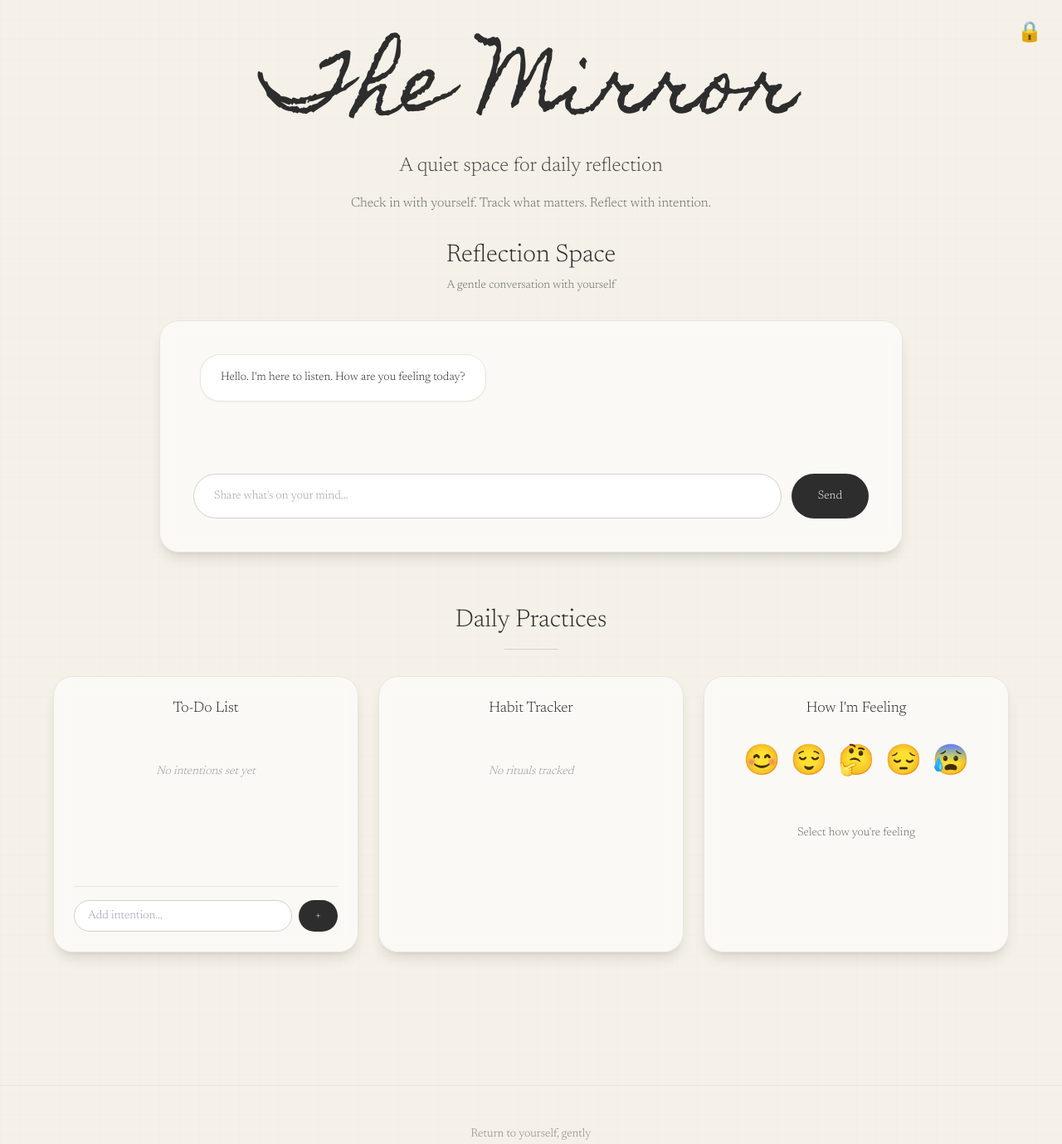
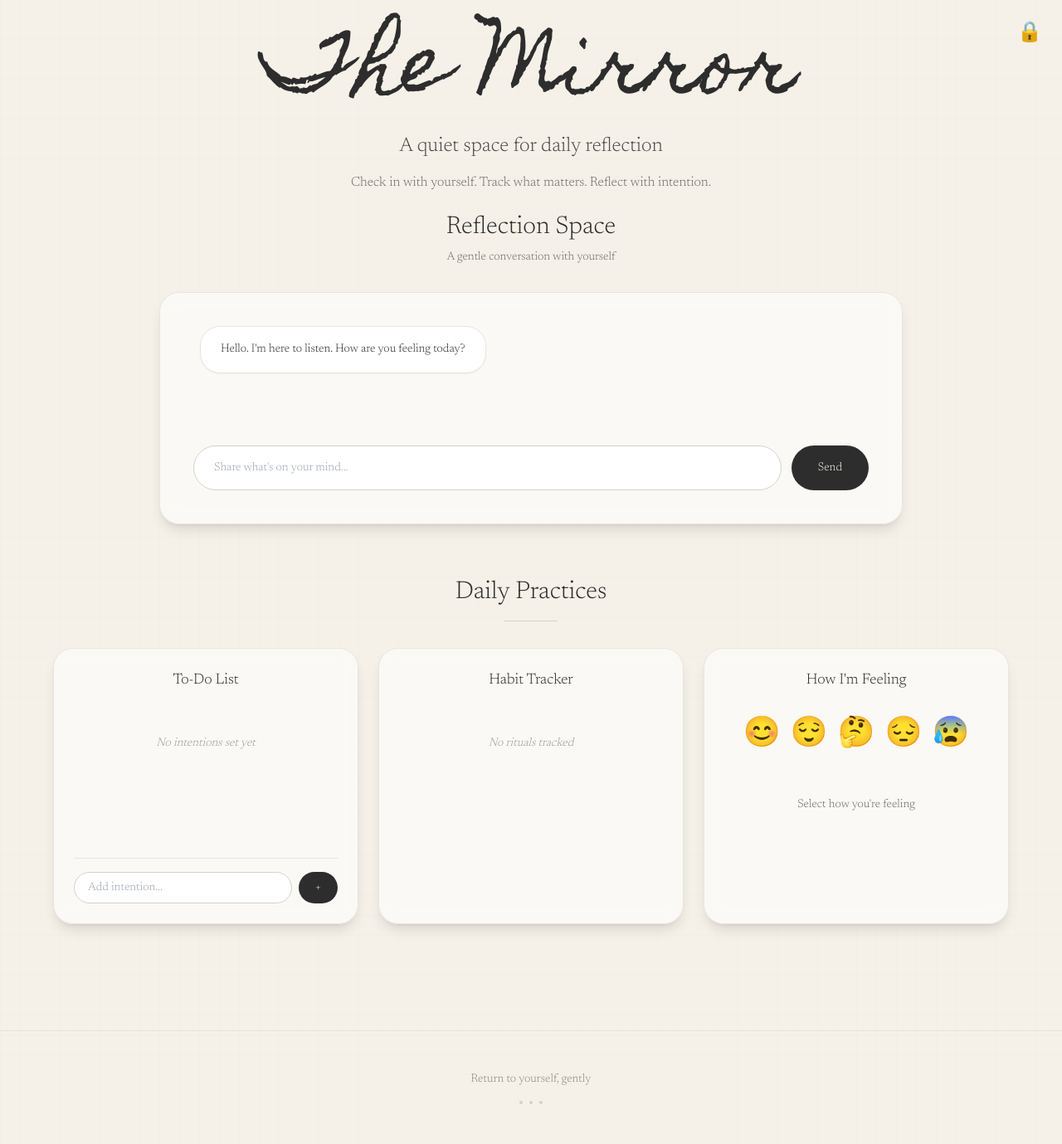
Before and after one commit to Swaliyaa/Mirror, a Flask app: page /dashboard in a window 1280 px wide. Shown: the whole page at 83% size. Run offline with Flask 3, Linux system fonts and the light colour scheme; the visitor is signed in with stand-in values (Sample User, id 1); data that the repository does not hold is empty; some libraries are stand-ins or nearby versions.

Commit message:
Update dashboard.html

```diff
--- a/templates/dashboard.html
+++ b/templates/dashboard.html
@@ -75,75 +75,148 @@
   <style>@view-transition { navigation: auto; }</style>
  </head>
  <body class="h-full body-text">
-  <div class="h-full w-full overflow-auto bg-[#f5f1e8] paper-texture"><!-- Hero Section -->
-   <header class="w-full py-16 px-6 relative">
-  <div class="max-w-4xl mx-auto text-center">
-    <h1 id="site-title" class="handwritten text-7xl md:text-8xl text-[#2d2d2d] mb-6">The Mirror</h1>
-    <p id="hero-subtitle" class="text-xl md:text-2xl text-[#4a4a4a] mb-4 font-light">A quiet space for daily reflection</p>
-    <p id="hero-description" class="text-base text-[#6b6b6b] max-w-xl mx-auto leading-relaxed">Check in with yourself. Track what matters. Reflect with intention.</p>
+  <div class="h-full w-full overflow-auto bg-[#f5f1e8] paper-texture">
+   <!-- Hero Section -->
+   <header class="w-full pt-10 pb-14 px-4 sm:px-6 md:px-8 lg:px-12 relative">
+    <div class="max-w-4xl mx-auto text-center px-2">
+      <h1 id="site-title" class="handwritten text-5xl sm:text-6xl md:text-7xl lg:text-8xl text-[#2d2d2d] mb-4 sm:mb-6">
+        The Mirror
+      </h1>
+      <p id="hero-subtitle" class="text-lg sm:text-xl md:text-2xl text-[#4a4a4a] mb-3 sm:mb-4 font-light">
+        A quiet space for daily reflection
+      </p>
+      <p id="hero-description" class="text-sm sm:text-base text-[#6b6b6b] max-w-xl mx-auto leading-relaxed px-2">
+        Check in with yourself. Track what matters. Reflect with intention.
+      </p>
     </div>
 
     <!-- Logout Button: Top-Right -->
-  <div class="absolute top-6 right-6">
-    <a href="/logout" title="Log Out" class="text-[#2d2d2d] hover:text-[#8b8982] transition-colors text-2xl">
+    <div class="absolute top-4 right-4 sm:top-6 sm:right-6">
+      <a href="/logout" title="Log Out" class="text-[#2d2d2d] hover:text-[#8b8982] transition-colors text-xl sm:text-2xl">
         🔒
       </a>
     </div>
-</header><!-- Main Content Container -->
-   <main class="w-full px-6 pb-20 -mt-8">
-    <div class="max-w-6xl mx-auto space-y-16"><!-- Reflection Space Section -->
+   </header>
+
+   <!-- Main Content Container -->
+   <main class="w-full px-4 sm:px-6 md:px-8 lg:px-12 pb-16 -mt-4 sm:-mt-8">
+    <div class="max-w-6xl mx-auto space-y-12 sm:space-y-16">
+     <!-- Reflection Space Section -->
      <section class="w-full">
-      <div class="text-center mb-8">
-       <h2 id="chat-section-title" class="text-3xl text-[#2d2d2d] mb-2 font-light">Reflection Space</h2>
-       <p id="chat-section-description" class="text-sm text-[#6b6b6b]">A gentle conversation with yourself</p>
+      <div class="text-center mb-6 sm:mb-8">
+       <h2 id="chat-section-title" class="text-2xl sm:text-3xl text-[#2d2d2d] mb-2 font-light">
+         Reflection Space
+       </h2>
+       <p id="chat-section-description" class="text-xs sm:text-sm text-[#6b6b6b]">
+         A gentle conversation with yourself
+       </p>
       </div>
-      <div class="section-card rounded-3xl shadow-lg p-8 md:p-10 max-w-4xl mx-auto border border-[#e8e5dc]">
-       <div id="chat-messages" class="min-h-[120px] max-h-96 overflow-y-auto mb-6 space-y-4 px-2">
+      <div class="section-card rounded-3xl shadow-lg px-4 py-6 sm:px-6 sm:py-8 md:p-10 max-w-4xl mx-auto border border-[#e8e5dc]">
+       <div id="chat-messages" class="min-h-[120px] max-h-80 sm:max-h-96 overflow-y-auto mb-4 sm:mb-6 space-y-4 px-1 sm:px-2">
         <div class="chat-message flex justify-start">
-         <div class="bg-white rounded-3xl px-6 py-4 max-w-md shadow-sm border border-[#e8e5dc]">
-          <p class="text-sm text-[#2d2d2d] leading-relaxed">Hello. I'm here to listen. How are you feeling today?</p>
+         <div class="bg-white rounded-3xl px-4 py-3 sm:px-6 sm:py-4 max-w-md shadow-sm border border-[#e8e5dc]">
+          <p class="text-sm text-[#2d2d2d] leading-relaxed">
+            Hello. I'm here to listen. How are you feeling today?
+          </p>
          </div>
         </div>
        </div>
-       <div class="flex gap-3"><input type="text" id="chat-input" placeholder="Share what's on your mind..." class="flex-1 px-6 py-4 rounded-full border border-[#d4d1c8] bg-white text-[#2d2d2d] text-sm focus:outline-none focus:border-[#8b8982] transition-colors"> <button id="send-btn" class="px-8 py-4 bg-[#2d2d2d] text-[#f5f1e8] rounded-full text-sm hover:bg-[#1a1a1a] transition-all disabled:opacity-50 disabled:cursor-not-allowed"> Send </button>
+       <div class="flex flex-col sm:flex-row gap-3">
+        <input
+          type="text"
+          id="chat-input"
+          placeholder="Share what's on your mind..."
+          class="flex-1 px-4 sm:px-6 py-3 sm:py-4 rounded-full border border-[#d4d1c8] bg-white text-[#2d2d2d] text-sm focus:outline-none focus:border-[#8b8982] transition-colors"
+        >
+        <button
+          id="send-btn"
+          class="w-full sm:w-auto px-6 sm:px-8 py-3 sm:py-4 bg-[#2d2d2d] text-[#f5f1e8] rounded-full text-sm hover:bg-[#1a1a1a] transition-all disabled:opacity-50 disabled:cursor-not-allowed"
+        >
+          Send
+        </button>
        </div>
       </div>
-     </section><!-- Daily Practices Section -->
+     </section>
+
+     <!-- Daily Practices Section -->
      <section class="w-full">
-      <div class="text-center mb-8">
-       <h2 id="trackers-section-title" class="text-3xl text-[#2d2d2d] mb-2 font-light">Daily Practices</h2>
-       <div class="w-16 h-px bg-[#d4d1c8] mx-auto mt-4"></div>
+      <div class="text-center mb-6 sm:mb-8">
+       <h2 id="trackers-section-title" class="text-2xl sm:text-3xl text-[#2d2d2d] mb-2 font-light">
+         Daily Practices
+       </h2>
+       <div class="w-12 sm:w-16 h-px bg-[#d4d1c8] mx-auto mt-3 sm:mt-4"></div>
       </div>
-      <div class="grid grid-cols-1 md:grid-cols-3 gap-6 max-w-6xl mx-auto"><!-- To-Do Tracker -->
-       <div class="section-card rounded-3xl shadow-lg p-6 border border-[#e8e5dc]">
-        <h3 id="todo-title" class="text-lg text-[#2d2d2d] mb-5 font-light text-center">To-Do List</h3>
-        <div id="todo-list" class="space-y-3 mb-5 min-h-[160px]"><!-- Tasks will be rendered here -->
+
+      <div class="grid grid-cols-1 md:grid-cols-3 gap-5 sm:gap-6 max-w-6xl mx-auto">
+       <!-- To-Do Tracker -->
+       <div class="section-card rounded-3xl shadow-lg p-5 sm:p-6 border border-[#e8e5dc]">
+        <h3 id="todo-title" class="text-base sm:text-lg text-[#2d2d2d] mb-4 sm:mb-5 font-light text-center">
+          To-Do List
+        </h3>
+        <div id="todo-list" class="space-y-3 mb-4 sm:mb-5 min-h-[140px] sm:min-h-[160px]">
+          <!-- Tasks will be rendered here -->
         </div>
-        <div class="pt-4 border-t border-[#e8e5dc]">
-         <div class="flex gap-2"><input type="text" id="todo-input" placeholder="Add intention..." class="flex-1 px-4 py-2 rounded-full border border-[#d4d1c8] bg-white text-[#2d2d2d] text-sm focus:outline-none focus:border-[#8b8982]"> <button id="add-todo-btn" class="px-5 py-2 bg-[#2d2d2d] text-[#f5f1e8] rounded-full text-sm hover:bg-[#1a1a1a] transition-colors"> + </button>
+        <div class="pt-3 sm:pt-4 border-t border-[#e8e5dc]">
+         <div class="flex flex-col sm:flex-row gap-2">
+          <input
+            type="text"
+            id="todo-input"
+            placeholder="Add intention..."
+            class="flex-1 px-4 py-2 rounded-full border border-[#d4d1c8] bg-white text-[#2d2d2d] text-sm focus:outline-none focus:border-[#8b8982]"
+          >
+          <button
+            id="add-todo-btn"
+            class="w-full sm:w-auto px-5 py-2 bg-[#2d2d2d] text-[#f5f1e8] rounded-full text-sm hover:bg-[#1a1a1a] transition-colors"
+          >
+            +
+          </button>
          </div>
         </div>
-       </div><!-- Habit Tracker -->
-       <div class="section-card rounded-3xl shadow-lg p-6 border border-[#e8e5dc]">
-        <h3 id="habit-title" class="text-lg text-[#2d2d2d] mb-5 font-light text-center">Habit Tracker</h3>
-        <div id="habit-list" class="space-y-3 min-h-[160px]"><!-- Habits will be rendered here -->
        </div>
-       </div><!-- Mood Tracker -->
-       <div class="section-card rounded-3xl shadow-lg p-6 border border-[#e8e5dc]">
-        <h3 id="mood-title" class="text-lg text-[#2d2d2d] mb-5 font-light text-center">How I'm Feeling</h3>
-        <div id="mood-selector" class="flex justify-center gap-3 mb-6 mt-8"><button class="mood-btn text-4xl transition-all duration-300 hover:scale-110 cursor-pointer" data-mood="happy">😊</button> <button class="mood-btn text-4xl transition-all duration-300 hover:scale-110 cursor-pointer" data-mood="calm">😌</button> <button class="mood-btn text-4xl transition-all duration-300 hover:scale-110 cursor-pointer" data-mood="thoughtful">🤔</button> <button class="mood-btn text-4xl transition-all duration-300 hover:scale-110 cursor-pointer" data-mood="sad">😔</button> <button class="mood-btn text-4xl transition-all duration-300 hover:scale-110 cursor-pointer" data-mood="stressed">😰</button>
+
+       <!-- Habit Tracker -->
+       <div class="section-card rounded-3xl shadow-lg p-5 sm:p-6 border border-[#e8e5dc]">
+        <h3 id="habit-title" class="text-base sm:text-lg text-[#2d2d2d] mb-4 sm:mb-5 font-light text-center">
+          Habit Tracker
+        </h3>
+        <div id="habit-list" class="space-y-3 min-h-[140px] sm:min-h-[160px]">
+          <!-- Habits will be rendered here -->
         </div>
-        <div id="mood-display" class="text-center text-sm text-[#6b6b6b] min-h-[80px] flex items-center justify-center">
+       </div>
+
+       <!-- Mood Tracker -->
+       <div class="section-card rounded-3xl shadow-lg p-5 sm:p-6 border border-[#e8e5dc]">
+        <h3 id="mood-title" class="text-base sm:text-lg text-[#2d2d2d] mb-4 sm:mb-5 font-light text-center">
+          How I'm Feeling
+        </h3>
+        <div
+          id="mood-selector"
+          class="flex justify-center flex-wrap gap-3 mb-4 sm:mb-6 mt-4 sm:mt-8"
+        >
+          <button class="mood-btn text-3xl sm:text-4xl transition-all duration-300 hover:scale-110 cursor-pointer" data-mood="happy">😊</button>
+          <button class="mood-btn text-3xl sm:text-4xl transition-all duration-300 hover:scale-110 cursor-pointer" data-mood="calm">😌</button>
+          <button class="mood-btn text-3xl sm:text-4xl transition-all duration-300 hover:scale-110 cursor-pointer" data-mood="thoughtful">🤔</button>
+          <button class="mood-btn text-3xl sm:text-4xl transition-all duration-300 hover:scale-110 cursor-pointer" data-mood="sad">😔</button>
+          <button class="mood-btn text-3xl sm:text-4xl transition-all duration-300 hover:scale-110 cursor-pointer" data-mood="stressed">😰</button>
+        </div>
+        <div
+          id="mood-display"
+          class="text-center text-xs sm:text-sm text-[#6b6b6b] min-h-[64px] sm:min-h-[80px] flex items-center justify-center px-2"
+        >
           Select how you're feeling
         </div>
        </div>
       </div>
      </section>
     </div>
-   </main><!-- Footer -->
-   <footer class="w-full py-12 px-6 mt-20 border-t border-[#e8e5dc]">
+   </main>
+
+   <!-- Footer -->
+   <footer class="w-full py-10 sm:py-12 px-4 sm:px-6 md:px-8 lg:px-12 mt-10 sm:mt-16 border-t border-[#e8e5dc]">
     <div class="max-w-4xl mx-auto text-center">
-     <p id="footer-text" class="text-sm text-[#8b8982] mb-4">Return to yourself, gently</p>
+     <p id="footer-text" class="text-xs sm:text-sm text-[#8b8982] mb-3 sm:mb-4">
+       Return to yourself, gently
+     </p>
      <div class="flex justify-center gap-2 items-center">
       <div class="w-1 h-1 rounded-full bg-[#d4d1c8]"></div>
       <div class="w-1 h-1 rounded-full bg-[#d4d1c8]"></div>
@@ -152,6 +225,7 @@
     </div>
    </footer>
   </div>
+
   <script>
  let currentData = {{ initial_data | tojson }};
 
@@ -161,7 +235,7 @@ function renderTodos() {
   const todos = currentData.filter(d => d.type === 'todo');
 
   if (!todos.length) {
-    todoList.innerHTML = '<p class="text-sm text-[#9b9b9b] italic text-center py-8">No intentions set yet</p>';
+    todoList.innerHTML = '<p class="text-sm text-[#9b9b9b] italic text-center py-6 sm:py-8">No intentions set yet</p>';
     return;
   }
 
@@ -173,11 +247,15 @@ function renderTodos() {
         data-id="${todo.id}"
         class="todo-checkbox w-4 h-4 mt-1 rounded border-[#d4d1c8] cursor-pointer flex-shrink-0"
       >
-      <span class="text-sm text-[#2d2d2d] flex-1 leading-relaxed ${todo.completed ? 'task-complete' : ''}">${todo.content}</span>
+      <span class="text-sm text-[#2d2d2d] flex-1 leading-relaxed ${todo.completed ? 'task-complete' : ''}">
+        ${todo.content}
+      </span>
     </div>
   `).join('');
 
-  document.querySelectorAll('.todo-checkbox').forEach(cb => cb.addEventListener('change', handleTodoToggle));
+  document
+    .querySelectorAll('.todo-checkbox')
+    .forEach(cb => cb.addEventListener('change', handleTodoToggle));
 }
 
 function renderHabits() {
@@ -185,7 +263,7 @@ function renderHabits() {
   const habits = currentData.filter(d => d.type === 'habit');
 
   if (!habits.length) {
-    habitList.innerHTML = '<p class="text-sm text-[#9b9b9b] italic text-center py-8">No rituals tracked</p>';
+    habitList.innerHTML = '<p class="text-sm text-[#9b9b9b] italic text-center py-6 sm:py-8">No rituals tracked</p>';
     return;
   }
 
@@ -194,17 +272,23 @@ function renderHabits() {
       class="habit-btn w-full text-left px-4 py-3 rounded-2xl border border-[#d4d1c8] transition-all hover:border-[#8b8982] ${habit.completed ? 'habit-complete' : 'bg-white'}"
       data-id="${habit.id}"
     >
-      <div class="text-sm mb-1 ${habit.completed ? 'text-white' : 'text-[#2d2d2d]'}">${habit.content}</div>
-      <div class="text-xs ${habit.completed ? 'text-[#d4d1c8]' : 'text-[#9b9b9b]'}">🔥 ${habit.streak} day streak</div>
+      <div class="text-sm mb-1 ${habit.completed ? 'text-white' : 'text-[#2d2d2d]'}">
+        ${habit.content}
+      </div>
+      <div class="text-xs ${habit.completed ? 'text-[#d4d1c8]' : 'text-[#9b9b9b]'}">
+        🔥 ${habit.streak} day streak
+      </div>
     </button>
   `).join('');
 
-  document.querySelectorAll('.habit-btn').forEach(btn => btn.addEventListener('click', handleHabitToggle));
+  document
+    .querySelectorAll('.habit-btn')
+    .forEach(btn => btn.addEventListener('click', handleHabitToggle));
 }
 
 function renderMood() {
   const moods = currentData.filter(d => d.type === 'mood');
-  const moodRecord = moods.length ? moods[0] : null; // latest only
+  const moodRecord = moods.length ? moods[0] : null;
 
   const moodBtns = document.querySelectorAll('.mood-btn');
   const moodDisplay = document.getElementById('mood-display');
@@ -230,10 +314,10 @@ function renderMood() {
 
     moodDisplay.innerHTML = `
       <div>
-        <p class="text-base mb-2">
+        <p class="text-sm sm:text-base mb-1 sm:mb-2">
           Feeling <strong>${moodLabels[moodRecord.content]}</strong>
         </p>
-        <p class="text-xs text-[#9b9b9b]">
+        <p class="text-[11px] sm:text-xs text-[#9b9b9b]">
           Recently checked in.
         </p>
       </div>
@@ -245,7 +329,6 @@ function renderMood() {
     moodDisplay.textContent = "Select how you're feeling";
   }
 }
-
 
 // ----- EVENT HANDLERS -----
 function handleTodoToggle(e) {
@@ -274,7 +357,12 @@ document.getElementById('add-todo-btn').addEventListener('click', () => {
   const content = input.value.trim();
   if (!content) return;
 
-  currentData.push({ id: `todo-${Date.now()}`, type: 'todo', content, completed: false });
+  currentData.push({
+    id: `todo-${Date.now()}`,
+    type: 'todo',
+    content,
+    completed: false
+  });
   input.value = '';
   renderTodos();
 });
@@ -283,13 +371,11 @@ document.getElementById('todo-input').addEventListener('keypress', e => {
   if (e.key === 'Enter') document.getElementById('add-todo-btn').click();
 });
 
-// ----- MOOD SELECTION -----
-
-
 // ----- REFLECTION CHAT -----
-const chatMessages = document.getElementById('chat-messages');
+const chatMessagesEl = document.getElementById('chat-messages');
 const chatInput = document.getElementById('chat-input');
 const sendBtn = document.getElementById('send-btn');
+
 const emotionResponses = {
   happy: [
     "That happiness sounds genuine 🌱 What do you think sparked it?",
@@ -338,18 +424,25 @@ function detectEmotion(text) {
   return null;
 }
 
-
-function addMessage(text, isUser=false){
+function addMessage(text, isUser = false) {
   const div = document.createElement('div');
-  div.className = `chat-message flex ${isUser?'justify-end':'justify-start'}`;
-  div.innerHTML = `<div class="${isUser?'bg-[#2d2d2d] text-white':'bg-white border border-[#e8e5dc]'} rounded-3xl px-6 py-4 max-w-md shadow-sm"><p class="text-sm leading-relaxed">${text}</p></div>`;
-  chatMessages.appendChild(div);
-  chatMessages.scrollTop = chatMessages.scrollHeight;
+  div.className = `chat-message flex ${isUser ? 'justify-end' : 'justify-start'}`;
+  div.innerHTML = `
+    <div class="${isUser ? 'bg-[#2d2d2d] text-white' : 'bg-white border border-[#e8e5dc]'} rounded-3xl px-4 py-3 sm:px-6 sm:py-4 max-w-md shadow-sm">
+      <p class="text-sm leading-relaxed">${text}</p>
+    </div>
+  `;
+  chatMessagesEl.appendChild(div);
+  chatMessagesEl.scrollTop = chatMessagesEl.scrollHeight;
 }
 
 sendBtn.addEventListener('click', () => {
-  const message = chatInput.value.trim(); if(!message) return;
-  addMessage(message, true); chatInput.value='';
+  const message = chatInput.value.trim();
+  if (!message) return;
+
+  addMessage(message, true);
+  chatInput.value = '';
+
   setTimeout(() => {
     const emotion = detectEmotion(message);
 
@@ -363,27 +456,63 @@ sendBtn.addEventListener('click', () => {
 
     addMessage(reply);
   }, 1000);
-
 });
 
 chatInput.addEventListener('keypress', e => {
-  if(e.key==='Enter' && !e.shiftKey){ e.preventDefault(); sendBtn.click(); }
+  if (e.key === 'Enter' && !e.shiftKey) {
+    e.preventDefault();
+    sendBtn.click();
+  }
 });
 
 // ----- DOUBLE-CLICK NAVIGATION -----
-document.getElementById('todo-list').parentElement.addEventListener('dblclick',()=>window.location='/todo');
-document.getElementById('habit-list').parentElement.addEventListener('dblclick',()=>window.location='/habit');
-document.getElementById('mood-selector').parentElement.addEventListener('dblclick',()=>window.location='/mood');
-
-
+document
+  .getElementById('todo-list')
+  .parentElement.addEventListener('dblclick', () => (window.location = '/todo'));
+document
+  .getElementById('habit-list')
+  .parentElement.addEventListener('dblclick', () => (window.location = '/habit'));
+document
+  .getElementById('mood-selector')
+  .parentElement.addEventListener('dblclick', () => (window.location = '/mood'));
 
 // ----- INIT APP -----
-
 renderTodos();
 renderHabits();
 renderMood();
   </script>
 
- <script>(function(){function c(){var b=a.contentDocument||a.contentWindow.document;if(b){var d=b.createElement('script');d.innerHTML="window.__CF$cv$params={r:'9c893772027eb2b3',t:'MTc3MDE5ODEzMi4wMDAwMDA='};var a=document.createElement('script');a.nonce='';a.src='/cdn-cgi/challenge-platform/scripts/jsd/main.js';document.getElementsByTagName('head')[0].appendChild(a);";b.getElementsByTagName('head')[0].appendChild(d)}}if(document.body){var a=document.createElement('iframe');a.height=1;a.width=1;a.style.position='absolute';a.style.top=0;a.style.left=0;a.style.border='none';a.style.visibility='hidden';document.body.appendChild(a);if('loading'!==document.readyState)c();else if(window.addEventListener)document.addEventListener('DOMContentLoaded',c);else{var e=document.onreadystatechange||function(){};document.onreadystatechange=function(b){e(b);'loading'!==document.readyState&&(document.onreadystatechange=e,c())}}}})();</script></body>
-
+  <script>
+    (function(){
+      function c(){
+        var b=a.contentDocument||a.contentWindow.document;
+        if(b){
+          var d=b.createElement('script');
+          d.innerHTML="window.__CF$cv$params={r:'9c893772027eb2b3',t:'MTc3MDE5ODEzMi4wMDAwMDA='};var a=document.createElement('script');a.nonce='';a.src='/cdn-cgi/challenge-platform/scripts/jsd/main.js';document.getElementsByTagName('head')[0].appendChild(a);";
+          b.getElementsByTagName('head')[0].appendChild(d)
+        }
+      }
+      if(document.body){
+        var a=document.createElement('iframe');
+        a.height=1;
+        a.width=1;
+        a.style.position='absolute';
+        a.style.top=0;
+        a.style.left=0;
+        a.style.border='none';
+        a.style.visibility='hidden';
+        document.body.appendChild(a);
+        if('loading'!==document.readyState)c();
+        else if(window.addEventListener)document.addEventListener('DOMContentLoaded',c);
+        else{
+          var e=document.onreadystatechange||function(){};
+          document.onreadystatechange=function(b){
+            e(b);
+            'loading'!==document.readyState&&(document.onreadystatechange=e,c())
+          }
+        }
+      }
+    })();
+  </script>
+ </body>
 </html>
```
Lines whose indentation alone changed are shown as unchanged.
